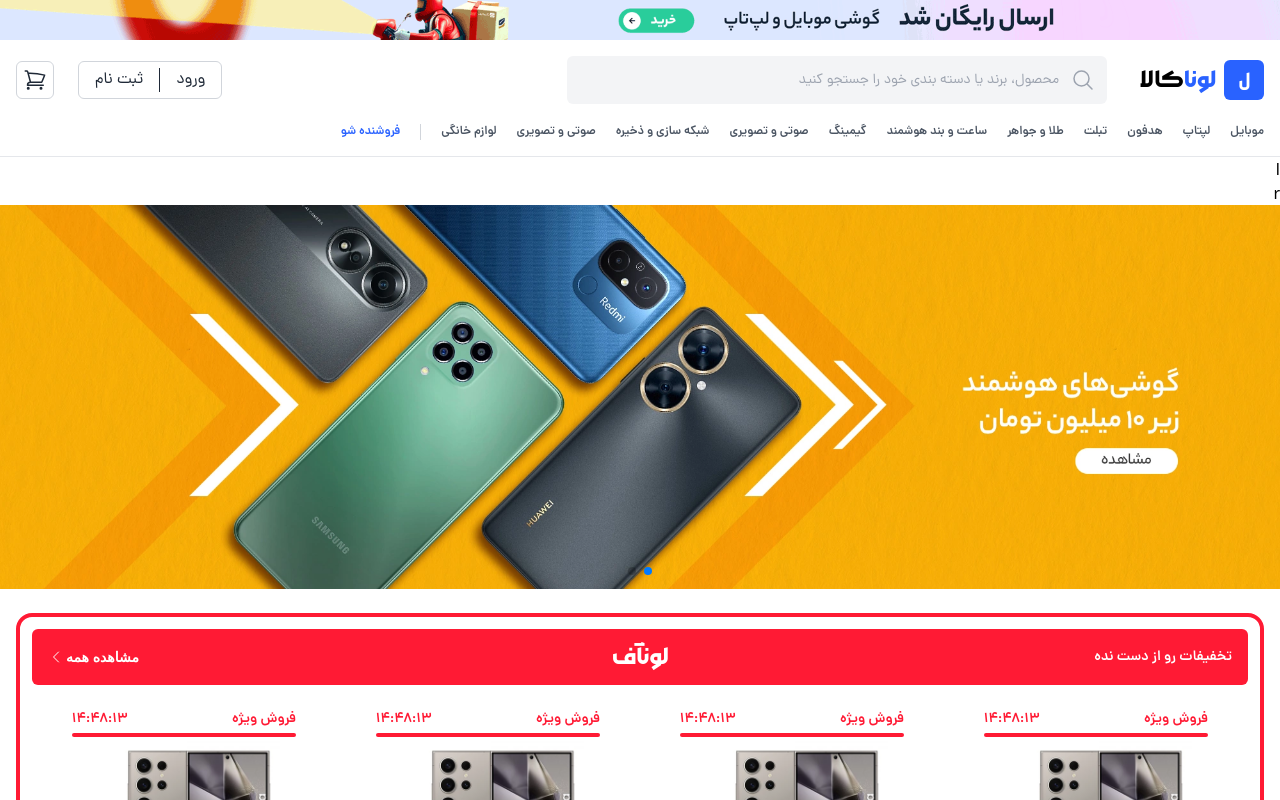
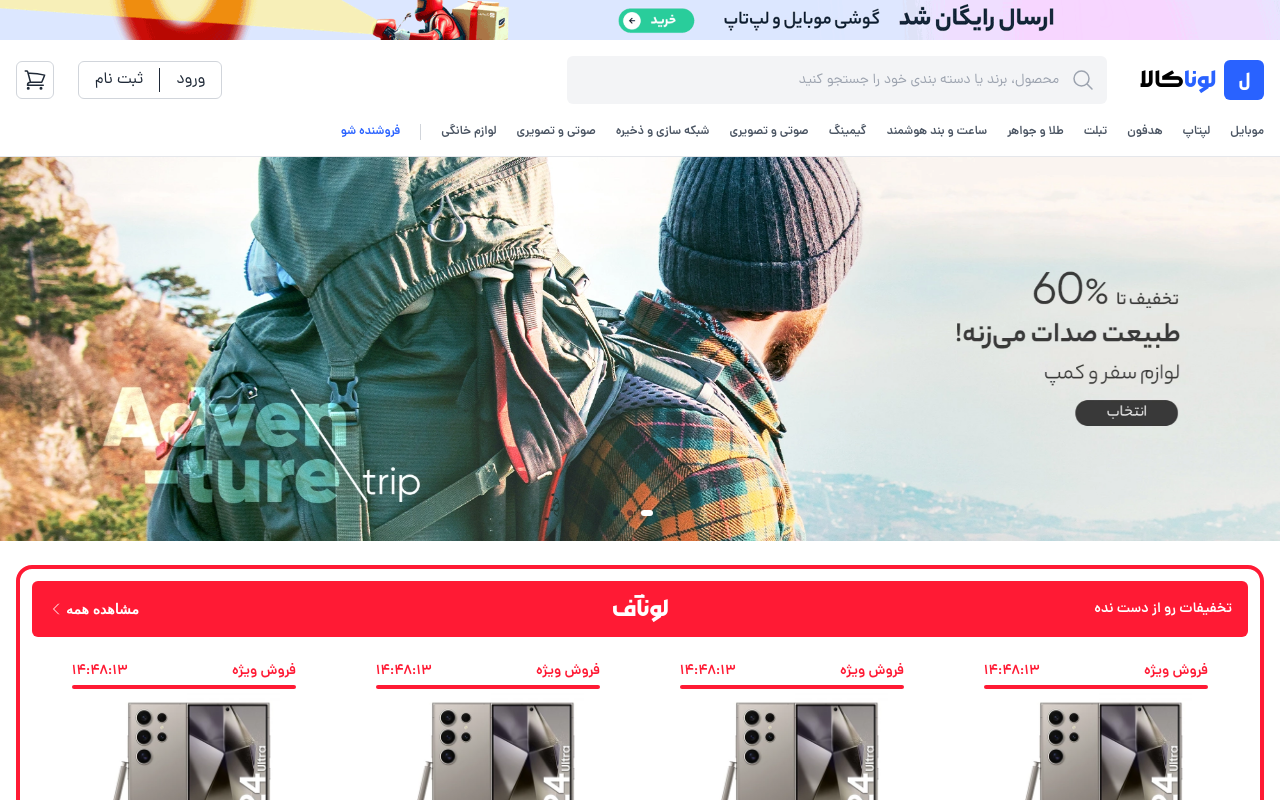
Before and after one commit to rezaeiar/lunakala, a Next.js app: page / in a window 1280 px wide. Shown: the top 800 px of the page. Built offline with nearby package versions, Linux system fonts and the light colour scheme.

Commit message:
feat: Development of navigation and pagination of the main index page slider

```diff
--- a/app/_components/templates/index/SliderShowcase/SliderShowcase.tsx
+++ b/app/_components/templates/index/SliderShowcase/SliderShowcase.tsx
@@ -3,27 +3,41 @@
 import 'swiper/css';
 import 'swiper/css/navigation';
 import 'swiper/css/pagination';
-import { Navigation, Pagination, Mousewheel, Keyboard } from 'swiper/modules';
+import 'swiper/css/effect-fade';
+import { Autoplay, Pagination, Navigation, EffectFade } from 'swiper/modules';
 import Image from 'next/image';
-
 
 export default function SliderShowcase() {
     return (
-        <div className="mb-6">
-            <div className="">
-                <div className="new-releases-prev">
-                    l
+        <div className="mb-6 relative select-none group">
+            <div className="absolute bottom-10 right-10 invisible opacity-0 flex transition-all gap-2 items-center z-20 group-hover:visible group-hover:opacity-100">
+                <div className="new-releases-prev border-gray-400 bg-gray-100 rounded-full h-10 w-10 flex items-center justify-center cursor-pointer">
+                    <svg xmlns="http://www.w3.org/2000/svg" fill="none" viewBox="0 0 24 24" strokeWidth={1.5} stroke="currentColor" className="size-5 text-gray-600">
+                        <path strokeLinecap="round" strokeLinejoin="round" d="m8.25 4.5 7.5 7.5-7.5 7.5" />
+                    </svg>
                 </div>
-                <div className="new-releases-prev">
-                    r
+                <div className="new-releases-next border-gray-400 bg-gray-100 rounded-full h-10 w-10 flex items-center justify-center cursor-pointer">
+                    <svg xmlns="http://www.w3.org/2000/svg" fill="none" viewBox="0 0 24 24" strokeWidth={1.5} stroke="currentColor" className="size-5 text-gray-600">
+                        <path strokeLinecap="round" strokeLinejoin="round" d="M15.75 19.5 8.25 12l7.5-7.5" />
+                    </svg>
                 </div>
             </div>
+            <div id="showcase-pagination" className='z-20 absolute bottom-0 w-full h-10 flex items-center gap-2 justify-center'></div>
             <Swiper
-                cssMode={true}
-                pagination={true}
-                mousewheel={true}
-                keyboard={true}
-                modules={[Navigation, Pagination, Mousewheel, Keyboard]}
+                modules={[Navigation, Pagination, Autoplay, EffectFade]}
+                autoplay={{
+                    delay: 2500,
+                    disableOnInteraction: false,
+                }}
+                pagination={{
+                    el: "#showcase-pagination",
+                    type: "bullets",
+                    bulletClass: "h-1.5 w-1.5 bg-gray-900/50 rounded-full block cursor-pointer transition-all",
+                    bulletActiveClass: "!bg-white w-3",
+                    clickable: true,
+                }}
+                loop={true}
+                effect='fade'
                 className="mySwiper"
                 navigation={{
                     prevEl: '.new-releases-prev',
@@ -52,6 +66,28 @@
                         />
                     </div>
                 </SwiperSlide>
+                <SwiperSlide>
+                    <div className="">
+                        <Image
+                            src={'/images/banner/b2.webp'}
+                            alt='festival-banner'
+                            width={5000}
+                            height={5000}
+                            className='w-full h-96 object-cover'
+                        />
+                    </div>
+                </SwiperSlide>
+                <SwiperSlide>
+                    <div className="">
+                        <Image
+                            src={'/images/banner/b1.webp'}
+                            alt='festival-banner'
+                            width={5000}
+                            height={5000}
+                            className='w-full h-96 object-cover'
+                        />
+                    </div>
+                </SwiperSlide>
             </Swiper>
         </div>
     )
```
